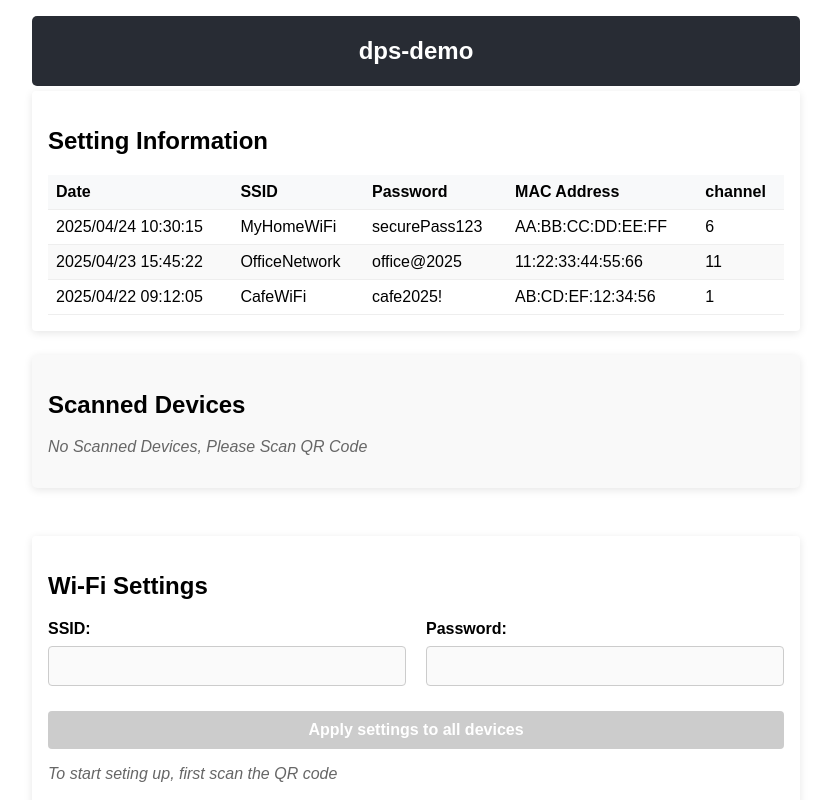
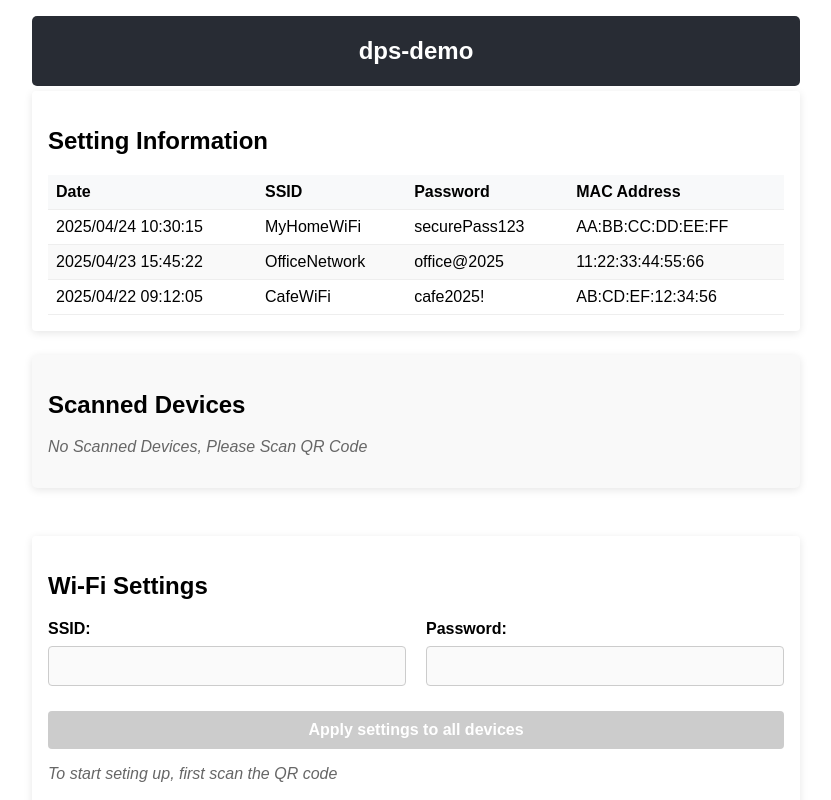
Before and after one commit to fujiwara-e/Qrdia, a React (Create React App) app in the folder frontend/: page / in a window 1280 px wide. Shown: the top 800 px of the page, without its empty margins (224-1055 px from the left). Built offline with nearby package versions, Linux system fonts and the light colour scheme.

Commit message:
Update History table

```diff
--- a/frontend/src/components/HistoryTable.js
+++ b/frontend/src/components/HistoryTable.js
@@ -39,7 +39,7 @@ function HistoryTable({ history }) {
                         <th>SSID</th>
                         <th>Password</th>
                         <th>MAC Address</th>
-                        <th>channel</th>
+                        {/* <th>channel</th> */}
                         {/* <th>Key</th> */}
                     </tr>
                 </thead>
@@ -50,7 +50,7 @@ function HistoryTable({ history }) {
                             <td>{item.ssid}</td>
                             <td>{item.password}</td>
                             <td>{item.mac_address}</td>
-                            <td>{item.channel}</td>
+                            {/* <td>{item.channel}</td> */}
                             {/* <td>{formatKey(item.key)}</td> */}
                         </tr>
                     ))}
```
